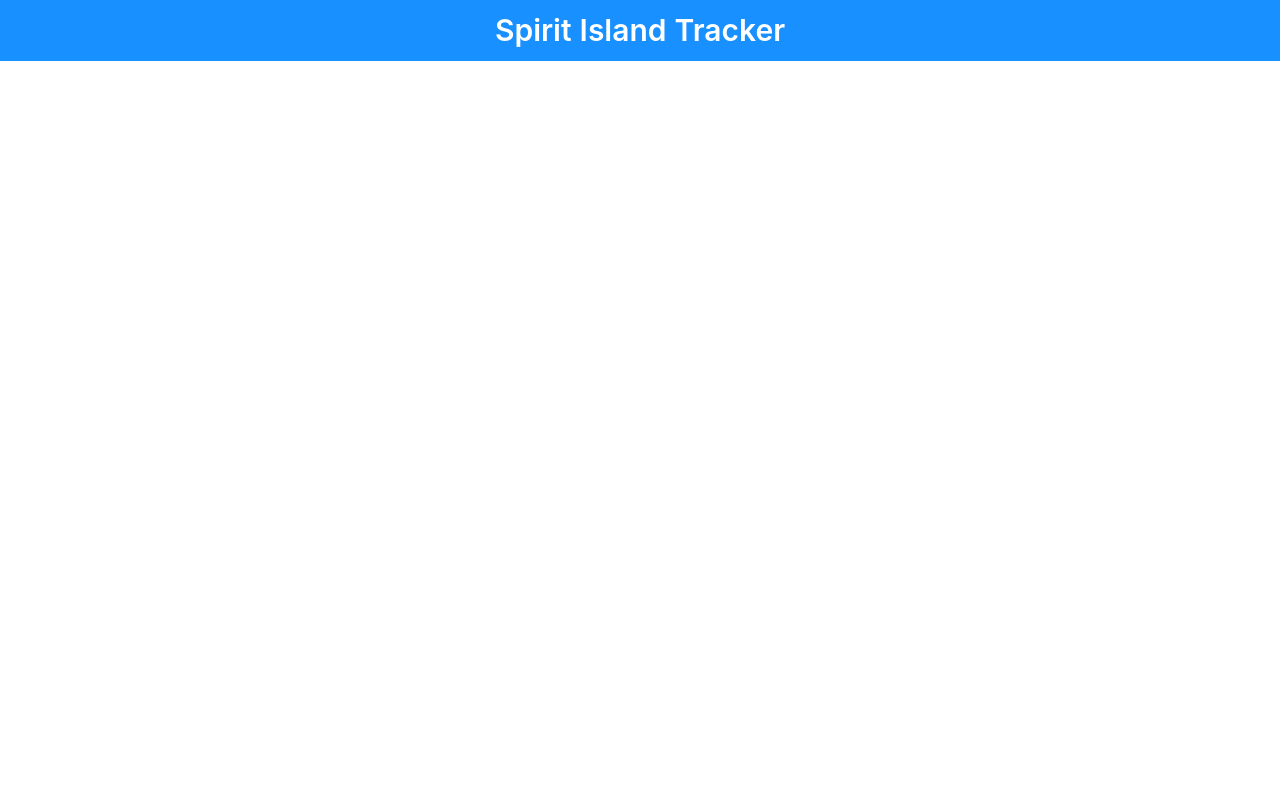
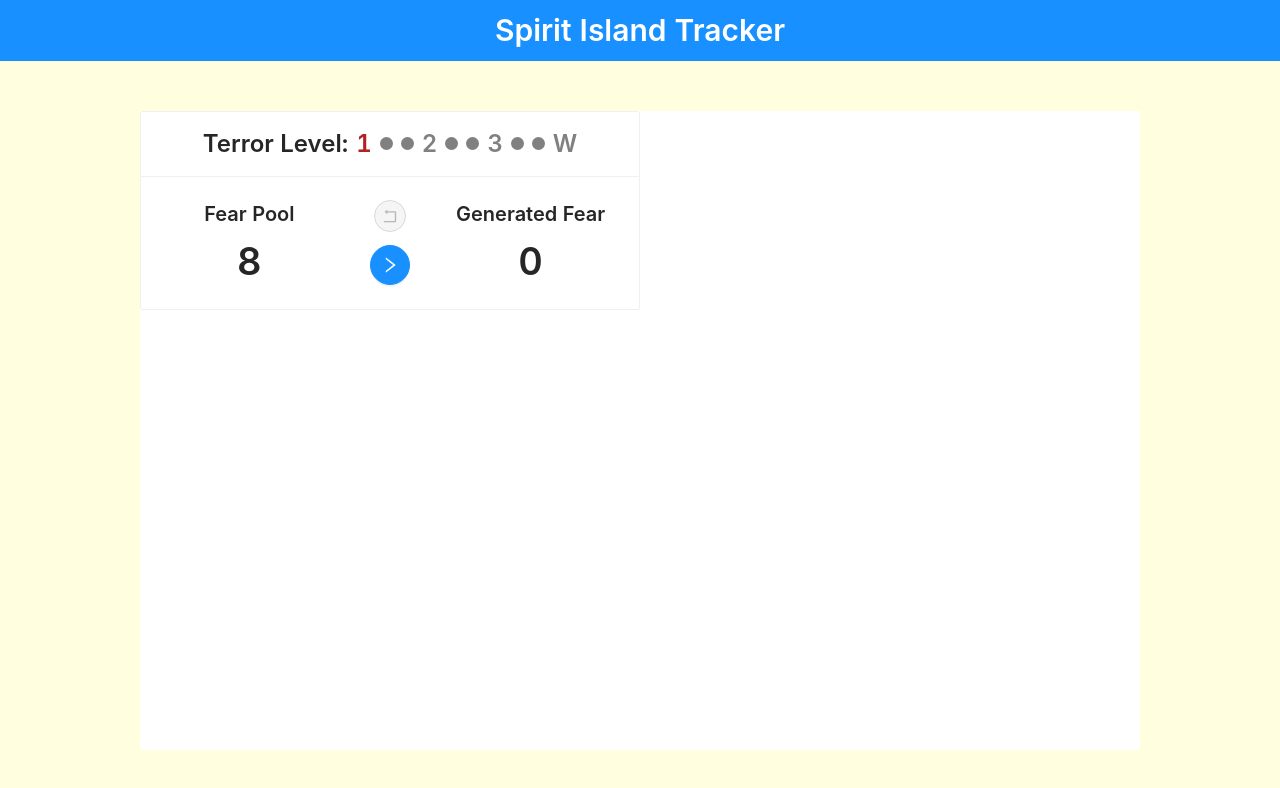
Before and after one commit to ac4466/si-track, a React (Create React App) app: page / in a window 1280 px wide. Both pictures are taken after a click on the button "Start". Shown: the top 788 px of the page. Built offline with nearby package versions, Linux system fonts and the light colour scheme.

Commit message:
Implement fear module

```diff
--- a/src/App.tsx
+++ b/src/App.tsx
@@ -1,12 +1,14 @@
 import React from "react";
 import { RecoilRoot } from "recoil";
 import Layout from "./Layout";
+import Initializer from "./tracker/Initializer";
 import Tracker from "./tracker/Tracker";
 
 const App: React.FC = () => {
   return (
     <RecoilRoot>
       <Layout>
+        <Initializer />
         <Tracker />
       </Layout>
     </RecoilRoot>
--- a/src/Layout.tsx
+++ b/src/Layout.tsx
@@ -11,12 +11,22 @@
 const Header = styled.div`
   flex: 0 1 auto;
   background: #1890ff;
-  padding: 10px 0px;
+  padding: 10px;
+`;
+
+const Body = styled.div`
+  display: flex;
+  justify-content: center;
+  background: LightYellow;
+  flex: 1 1 auto;
+  padding: 50px;
 `;
 
 const Content = styled.div`
   flex: 1 1 auto;
-  padding: 50px 50px 0px;
+  background: white;
+  max-width: 1000px;
+  overflow: auto;
 `;
 
 const Layout: React.FC<unknown> = ({ children }) => {
@@ -30,7 +40,9 @@
           Spirit Island Tracker
         </Typography.Title>
       </Header>
-      <Content>{children}</Content>
+      <Body>
+        <Content>{children}</Content>
+      </Body>
     </Wrapper>
   );
 };
--- a/src/tracker/Tracker.tsx
+++ b/src/tracker/Tracker.tsx
@@ -1,8 +1,26 @@
+import { Col, Row } from "antd";
 import React from "react";
-import Initializer from "./Initializer";
+import { useRecoilValue } from "recoil";
+import { isTrackerInitializedState } from "./Initializer";
+import Fear from "./modules/Fear";
 
 const Tracker: React.FC = () => {
-  return <Initializer />;
+  const isTrackerInitialized = useRecoilValue(isTrackerInitializedState);
+
+  if (!isTrackerInitialized) {
+    return null;
+  }
+
+  return (
+    <>
+      <Row>
+        <Col span={12}>
+          <Fear />
+        </Col>
+        <Col span={12}></Col>
+      </Row>
+    </>
+  );
 };
 
 export default Tracker;
--- /dev/null
+++ b/src/tracker/modules/Fear.tsx
@@ -0,0 +1,147 @@
+import { RightOutlined, RollbackOutlined } from "@ant-design/icons";
+import { Button, Card, Col, Row, Typography } from "antd";
+import React, { useState } from "react";
+import { useRecoilValue } from "recoil";
+import styled from "styled-components";
+import { playerCountState } from "../Initializer";
+
+const { Title } = Typography;
+
+const FEAR_PER_PLAYER = 4;
+
+const Dot = styled.span`
+  margin-right: 8px;
+  width: 13px;
+  height: 13px;
+  border-radius: 50%;
+  background: ${(props) => (props.filled ? "FireBrick" : "Gray")};
+`;
+
+const TerrorLevel: React.FC<{ level: number }> = ({ level }) => {
+  return (
+    <div
+      style={{
+        display: "flex",
+        justifyContent: "center",
+        alignItems: "center",
+      }}
+    >
+      <Title level={3} style={{ margin: "0px 8px 0px 0px" }}>
+        Terror Level:
+      </Title>
+      <Title
+        level={3}
+        style={{
+          margin: "0px 8px 0px 0px",
+          color: level >= 0 ? "FireBrick" : "Gray",
+        }}
+      >
+        1
+      </Title>
+      <Dot filled={level >= 1} />
+      <Dot filled={level >= 2} />
+      <Title
+        level={3}
+        style={{
+          margin: "0px 8px 0px 0px",
+          color: level >= 3 ? "FireBrick" : "Gray",
+        }}
+      >
+        2
+      </Title>
+      <Dot filled={level >= 4} />
+      <Dot filled={level >= 5} />
+      <Title
+        level={3}
+        style={{
+          margin: "0px 8px 0px 0px",
+          color: level >= 6 ? "FireBrick" : "Gray",
+        }}
+      >
+        3
+      </Title>
+      <Dot filled={level >= 7} />
+      <Dot filled={level >= 8} />
+      <Title
+        level={3}
+        style={{ margin: "0px", color: level >= 9 ? "FireBrick" : "Gray" }}
+      >
+        W
+      </Title>
+    </div>
+  );
+};
+
+const Fear: React.FC<unknown> = () => {
+  const playerCount = useRecoilValue(playerCountState);
+  const totalFear = playerCount * FEAR_PER_PLAYER;
+
+  const [fearPool, setFearPool] = useState<number>(totalFear);
+  const [generatedFear, setGeneratedFear] = useState<number>(0);
+  const [terrorLevel, setTerrorLevel] = useState<number>(0);
+
+  const reset = () => {
+    setFearPool(totalFear);
+    setGeneratedFear(0);
+    setTerrorLevel(terrorLevel + 1);
+  };
+
+  const increment = () => {
+    setFearPool(fearPool - 1);
+    setGeneratedFear(generatedFear + 1);
+  };
+
+  return (
+    <Card title={<TerrorLevel level={terrorLevel} />}>
+      <Row>
+        <Col
+          span={9}
+          style={{ display: "flex", flexFlow: "column", alignItems: "center" }}
+        >
+          <Title level={4}>Fear Pool</Title>
+          <Title level={1} style={{ margin: "0px" }}>
+            {fearPool}
+          </Title>
+        </Col>
+        <Col
+          span={6}
+          style={{
+            display: "flex",
+            flexFlow: "column",
+            justifyContent: "space-between",
+            alignItems: "center",
+          }}
+        >
+          <Button
+            danger
+            shape="circle"
+            icon={<RollbackOutlined />}
+            onClick={reset}
+            disabled={!!fearPool || terrorLevel === 9}
+            style={{ display: "block" }}
+          />
+          <Button
+            type="primary"
+            size="large"
+            shape="circle"
+            icon={<RightOutlined />}
+            onClick={increment}
+            disabled={!fearPool || terrorLevel === 9}
+            style={{ display: "block" }}
+          />
+        </Col>
+        <Col
+          span={9}
+          style={{ display: "flex", flexFlow: "column", alignItems: "center" }}
+        >
+          <Title level={4}>Generated Fear</Title>
+          <Title level={1} style={{ margin: "0px" }}>
+            {generatedFear}
+          </Title>
+        </Col>
+      </Row>
+    </Card>
+  );
+};
+
+export default Fear;
```
